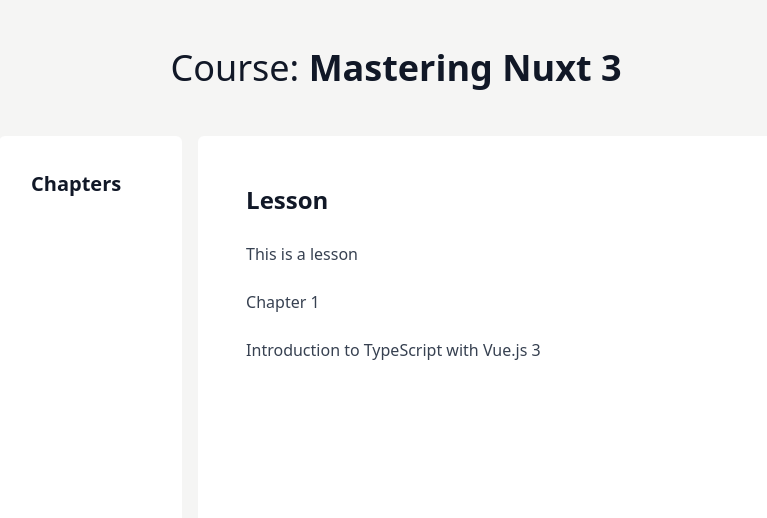
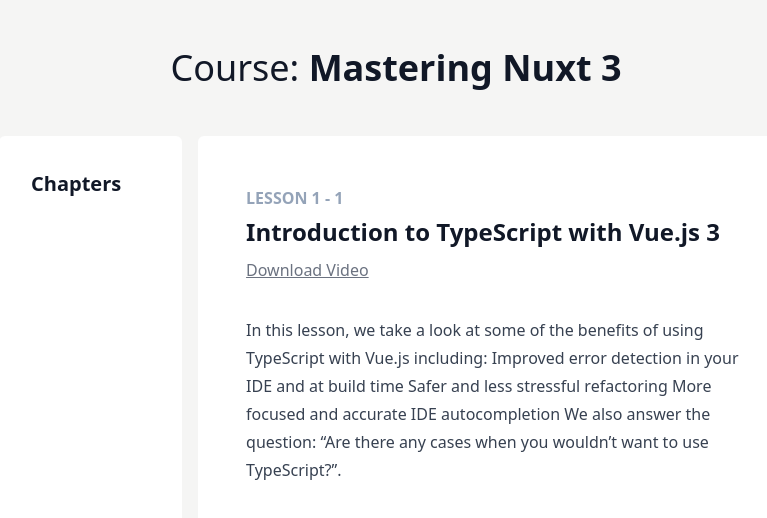
Before and after one commit to michael-farwell/nuxt-learning, a Nuxt app: page /course/chapter/1-chapter-1/lesson/1-introduction-to-typescript-with-vue-js-3 in a window 1280 px wide. Shown: the top 518 px of the page, without its empty margins (244-1011 px from the left). Built offline with nearby package versions, Linux system fonts and the light colour scheme.

Commit message:
complete 1-6

```diff
--- a/pages/course/chapter/[chapterSlug]/lesson/[lessonSlug].vue
+++ b/pages/course/chapter/[chapterSlug]/lesson/[lessonSlug].vue
@@ -9,10 +9,27 @@
 </script>
 
 <template>
-  <h2>Lesson</h2>
-  <p>This is a lesson</p>
-  <p>{{chapter.title}}</p>
-  <p>{{lesson.title}}</p>
+  <div>
+    <p class="mt-0 uppercase font-bold text-slate-400 mb-1">
+      Lesson {{chapter.number}} - {{lesson.number}}
+    </p>
+    <h2 class="my-0">{{lesson.title}}</h2>
+    <div class="flex space-x-4 mt-2 mb-8">
+      <a
+          v-if="lesson.sourceUrl"
+          class="font-normal text-md text-gray-500"
+          :href="lesson.sourceUrl">
+        Download Source Code
+      </a>
+      <a
+          v-if="lesson.downloadUrl"
+          class="font-normal text-md text-gray-500"
+          :href="lesson.downloadUrl">
+        Download Video
+      </a>
+    </div>
+    <p>{{lesson.text}}</p>
+  </div>
 </template>
 
 <style scoped>
```
